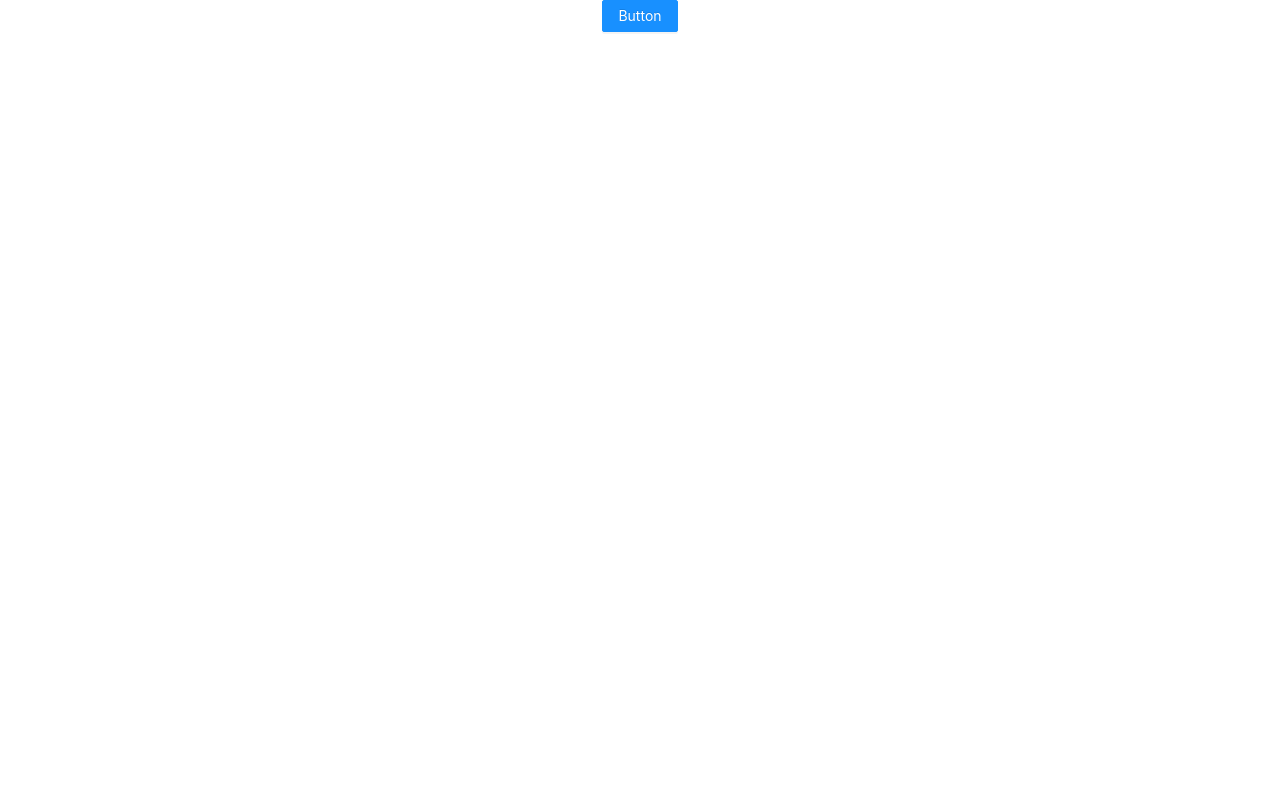
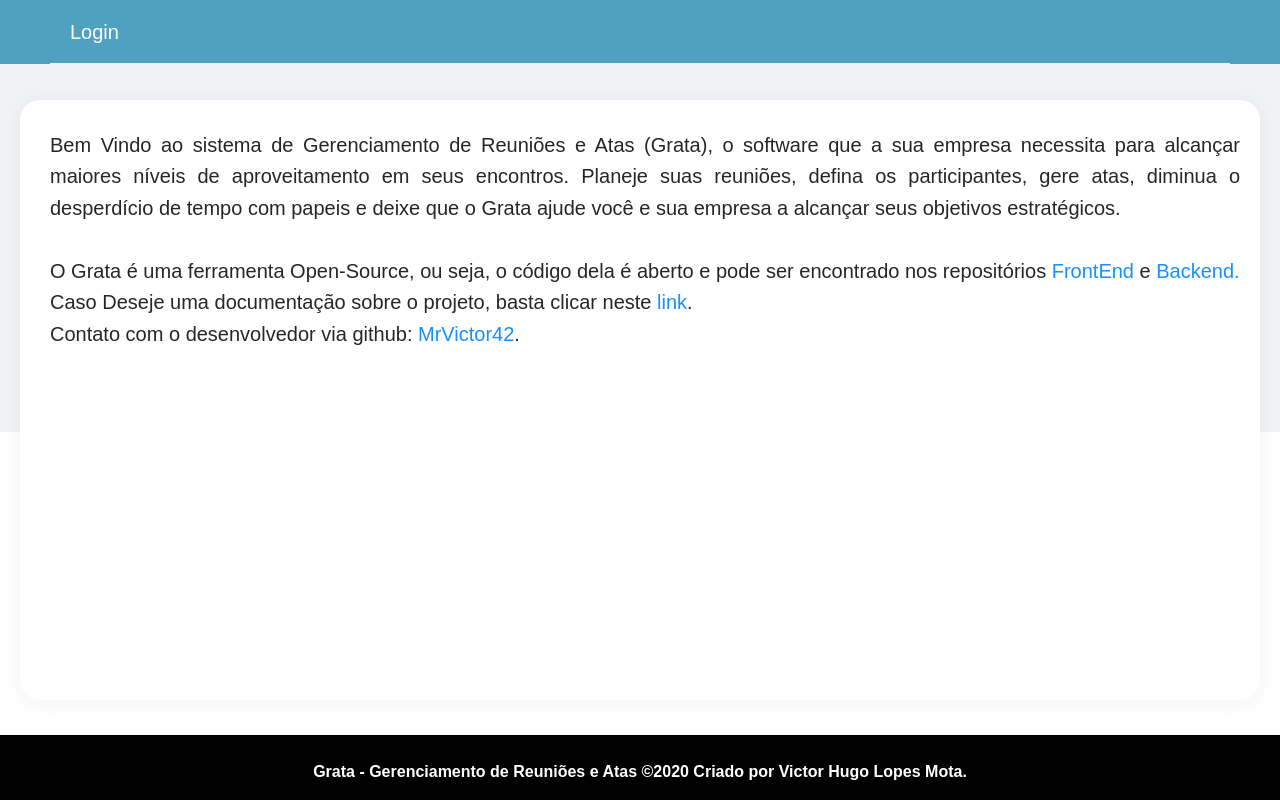
Before and after one commit to MrVictor42/Grata-Frontend-v2, a React (Create React App) app: page / in a window 1280 px wide. Built offline with nearby package versions, Linux system fonts and the light colour scheme.

Commit message:
Create initial page off

```diff
--- a/package.json
+++ b/package.json
@@ -3,6 +3,7 @@
   "version": "0.1.0",
   "private": true,
   "dependencies": {
+    "@ant-design/icons": "^4.0.3",
     "@testing-library/jest-dom": "^4.2.4",
     "@testing-library/react": "^9.5.0",
     "@testing-library/user-event": "^7.2.1",
--- a/src/App.js
+++ b/src/App.js
@@ -1,11 +1,22 @@
-import React from 'react';
-import { Button } from 'antd';
-import './css/App.css';
+import React, { Component } from 'react';
+import { BrowserRouter as Router } from 'react-router-dom';
+import { connect } from 'react-redux';
+import BaseRouter from './routes';
+import 'antd/dist/antd.css';
 
-const App = () => (
-  <div className="App">
-    <Button type="primary">Button</Button>
-  </div>
-);
+import Layout from './components/layout/Layout';
+
+class App extends Component {
+
+	render() {
+		return (
+			<Router>
+				<Layout {...this.props}>
+					<BaseRouter />
+				</Layout>
+			</Router>
+		);
+	}
+}
 
 export default App;
--- /dev/null
+++ b/src/components/homepage/Homepage.js
@@ -0,0 +1,30 @@
+import React from 'react';
+
+const HOMEPAGE = () => {
+    return (
+        <div className = 'centralContent'>
+            <p className = 'textContent'>
+                Bem Vindo ao sistema de Gerenciamento de Reuniões e Atas (Grata), o
+                software que a sua empresa necessita para alcançar maiores níveis de
+                aproveitamento em seus encontros. Planeje suas reuniões, defina os
+                participantes, gere atas, diminua o desperdício de tempo com papeis e
+                deixe que o Grata ajude você e sua empresa a alcançar seus objetivos
+                estratégicos.
+                <br></br>
+                <br></br>
+                O Grata é uma ferramenta Open-Source,
+                ou seja, o código dela é aberto e pode ser encontrado nos repositórios
+                <a href = 'https://github.com/FGAProjects/Grata-Frontend'> FrontEnd </a>
+                e <a href = 'https://github.com/FGAProjects/Grata-Backend'>Backend.</a>
+                <br></br>
+                Caso Deseje uma documentação sobre o projeto, basta clicar neste
+                <a href = 'https://github.com/FGAProjects/TCC'> link</a>.
+                <br></br>
+                Contato com o desenvolvedor via github:
+                <a href = 'https://github.com/MrVictor42'> MrVictor42</a>.
+            </p>
+        </div>
+    );
+}
+
+export default HOMEPAGE;
--- /dev/null
+++ b/src/components/layout/AutoComplete.js
@@ -0,0 +1 @@
+import React, { Component } from 'react';
--- /dev/null
+++ b/src/components/layout/Layout.js
@@ -0,0 +1,68 @@
+import React, { Component } from 'react';
+import { Layout, Menu } from 'antd';
+import { UserOutlined, EnvironmentOutlined } from '@ant-design/icons';
+
+import '../../css/layout.css';
+
+const { SubMenu } = Menu;
+const { Header, Content, Footer, Sider } = Layout;
+
+class CustomLayout extends Component {
+
+	render() {
+		return (
+			<Layout>
+				<Header className = 'header'>
+					<Menu className = 'menu' mode = 'horizontal'>
+						<Menu.Item key = '1' className = 'menu_text'> Login </Menu.Item>
+					</Menu>
+				</Header>
+
+				<Content className = 'content'>
+					<Layout className = 'site-layout-background' style = {{ padding: '24px 0' }}>
+						{/* <Sider className = 'site-layout-background' width = { 200 }>
+							<Menu
+								mode = 'inline'
+								defaultSelectedKeys = {['1']}
+								style = {{ height: '100%' }}
+							>
+								<SubMenu
+									key = 'profile'
+									title = {
+										<span>
+											<UserOutlined /> <b> Perfil </b>
+										</span>
+									}
+								>
+									<Menu.Item key = 'view_profile'> Visualizar Perfil </Menu.Item>
+									<Menu.Item key = 'edit_profile'> Editar Perfil </Menu.Item>
+								</SubMenu>
+								<SubMenu
+									key = 'sector'
+									title = {
+										<span>
+											<EnvironmentOutlined /> <b> Setor </b>
+										</span>
+									}
+								>
+									<Menu.Item key = 'information_sector'> Informações </Menu.Item>
+									 Talvez colocar comentários sobre o setor, e isso sendo pra qualquer
+									pessoa, sejado setor ou nao
+								</SubMenu>
+							</Menu>
+						</Sider> */}
+						<Content style = {{ padding: '0 24px', minHeight: 280 }}>
+							{ this.props.children }
+						</Content>
+					</Layout>
+				</Content>
+				<Footer className = 'footer'>
+					<b> Grata - Gerenciamento de Reuniões e Atas ©2020
+					Criado por Victor Hugo Lopes Mota. </b>
+				</Footer>
+			</Layout>
+		);
+	}
+}
+
+export default CustomLayout;
--- a/src/css/App.css
+++ /dev/null
@@ -1,40 +0,0 @@
-@import '~antd/dist/antd.css';
-
-.App {
-    text-align: center;
-}
-
-.App-logo {
-    height: 40vmin;
-    pointer-events: none;
-}
-
-@media (prefers-reduced-motion: no-preference) {
-    .App-logo {
-      animation: App-logo-spin infinite 20s linear;
-    }
-}
-
-.App-header {
-    background-color: #282c34;
-    min-height: 100vh;
-    display: flex;
-    flex-direction: column;
-    align-items: center;
-    justify-content: center;
-    font-size: calc(10px + 2vmin);
-    color: white;
-}
-
-.App-link {
-    color: #61dafb;
-}
-
-@keyframes App-logo-spin {
-    from {
-      	transform: rotate(0deg);
-    }
-    to {
-      	transform: rotate(360deg);
-    }
-}
--- a/src/css/layout.css
+++ b/src/css/layout.css
@@ -0,0 +1,57 @@
+.header {
+    background-color: #4FA1C1;
+}
+
+.menu {
+    background-color: #4FA1C1;
+    font-family: Arial, Helvetica, sans-serif;
+    font-size: 20px;
+    line-height: 63px;
+    text-align: right;
+}
+
+.menu_text {
+    color: white;
+}
+
+.content {
+    padding: 0 50px;
+    margin-top: 40px;
+}
+
+.footer {
+    position: absolute;
+    text-align: center;
+    background: white;
+    font-family: Arial, Helvetica, sans-serif;
+    font-style: normal;
+    font-weight: 500;
+    font-size: 16px;
+    color: white;
+    background: black;
+    bottom: 0;
+    width: 100%;
+    height: 65px;
+}
+
+.centralContent {
+    position: absolute;
+    right: 20px;
+    left: 20px;
+    top: 100px;
+    bottom: 100px;
+    background: #FFFFFF;
+    box-shadow: 0px 2px 23px rgba(0, 0, 0, 0.05);
+    border-radius: 20px;
+}
+
+.textContent {
+    font-family: Arial, Helvetica, sans-serif;
+    font-style: normal;
+    margin-top: 30px;
+    margin-left: 30px;
+    margin-right: 20px;
+    font-weight: 500;
+    font-size: 20px;
+    text-align: justify;
+}
--- /dev/null
+++ b/src/hoc/hoc.js
@@ -0,0 +1,3 @@
+const Hoc = props => props.children;
+
+export default Hoc;
--- /dev/null
+++ b/src/routes.js
@@ -0,0 +1,13 @@
+import React from 'react';
+import { Route } from 'react-router-dom';
+import Hoc from './hoc/hoc';
+
+import Homepage from './components/homepage/Homepage';
+
+const BaseRouter = () => (
+    <Hoc>
+        <Route exact path = '/' component = { Homepage } />
+    </Hoc>
+);
+
+export default BaseRouter;
```
Also changed, not shown: src/components/layout/Navbar.js (added, +26 -0 lines), src/setupTests.js (deleted, +0 -1 lines), 1 other file (tests, documents, lock files or other folders).
